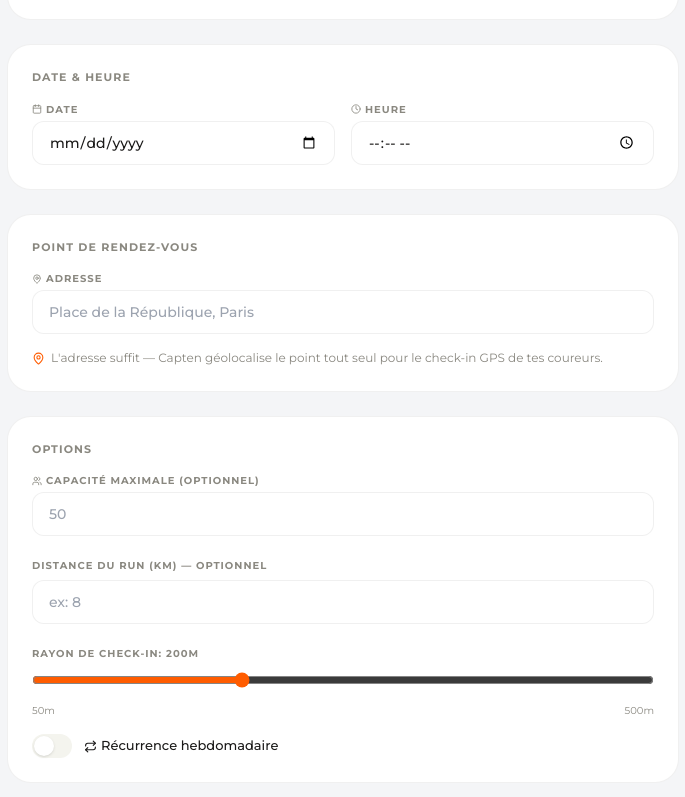
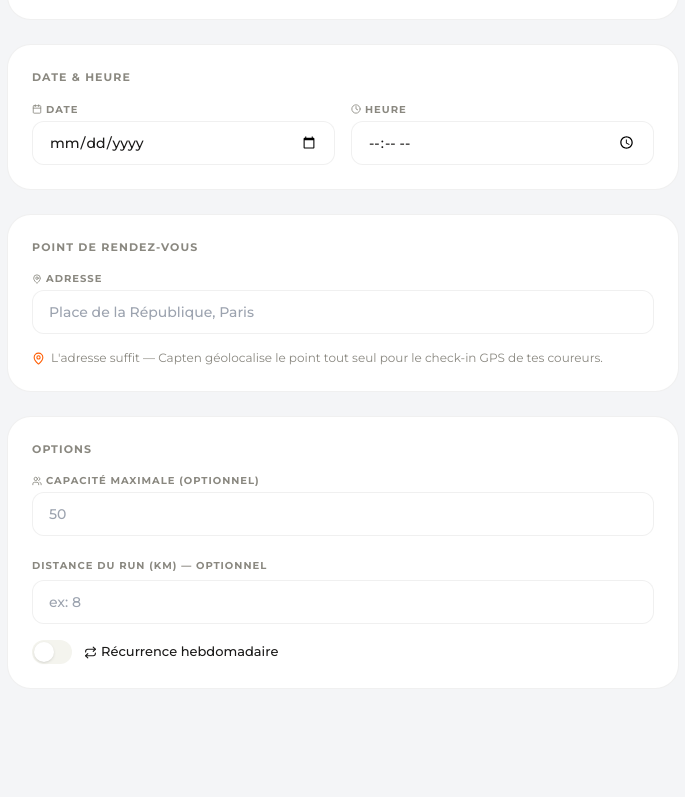
Before and after one commit to cheicknediawara10-crypto/capten, a Next.js app: page /dashboard/events/new in a window 1280 px wide. Shown: the part 1021-1818 px from the top of the page, without its empty margins (313-998 px from the left). Built offline with nearby package versions, Linux system fonts and the light colour scheme; no server answers.

Commit message:
fix(ui): remove unnecessary geofence radius slider to keep event creation clean and fast

```diff
--- a/src/app/dashboard/events/new/page.tsx
+++ b/src/app/dashboard/events/new/page.tsx
@@ -376,25 +376,6 @@ export default function NewEventPage() {
             />
           </div>
 
-          <div className="space-y-2">
-            <label className="text-[10px] font-bold uppercase tracking-widest text-[color:var(--app-text-muted)]">
-              Rayon de check-in: {form.checkin_radius_meters}m
-            </label>
-            <input
-              type="range"
-              min="50"
-              max="500"
-              step="50"
-              value={form.checkin_radius_meters}
-              onChange={(e) => update("checkin_radius_meters", parseInt(e.target.value))}
-              className="w-full accent-[#FF5C00]"
-            />
-            <div className="flex justify-between text-[10px] text-[color:var(--app-text-muted)]">
-              <span>50m</span>
-              <span>500m</span>
-            </div>
-          </div>
-
           <div className="flex items-center gap-3">
             <button
               type="button"
```
